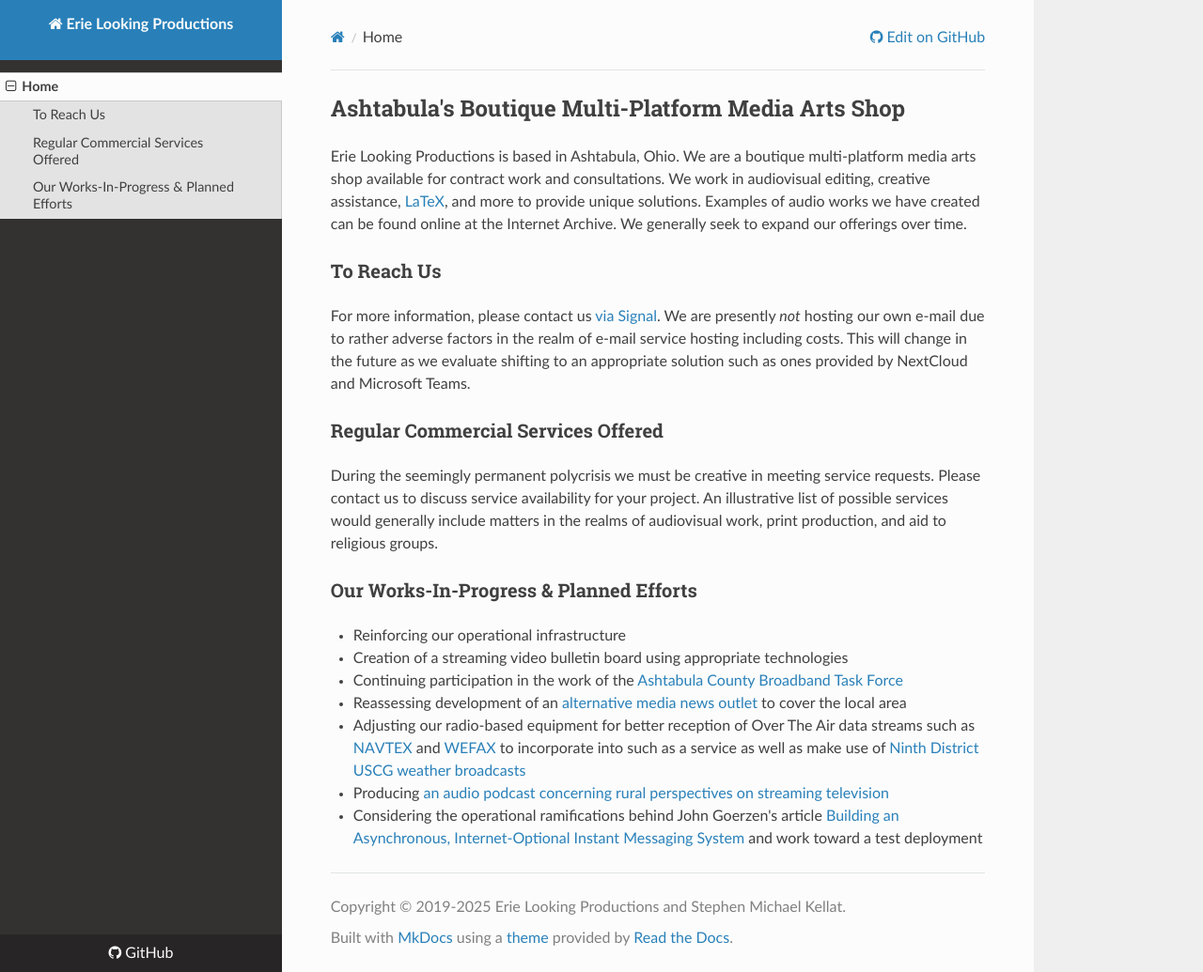
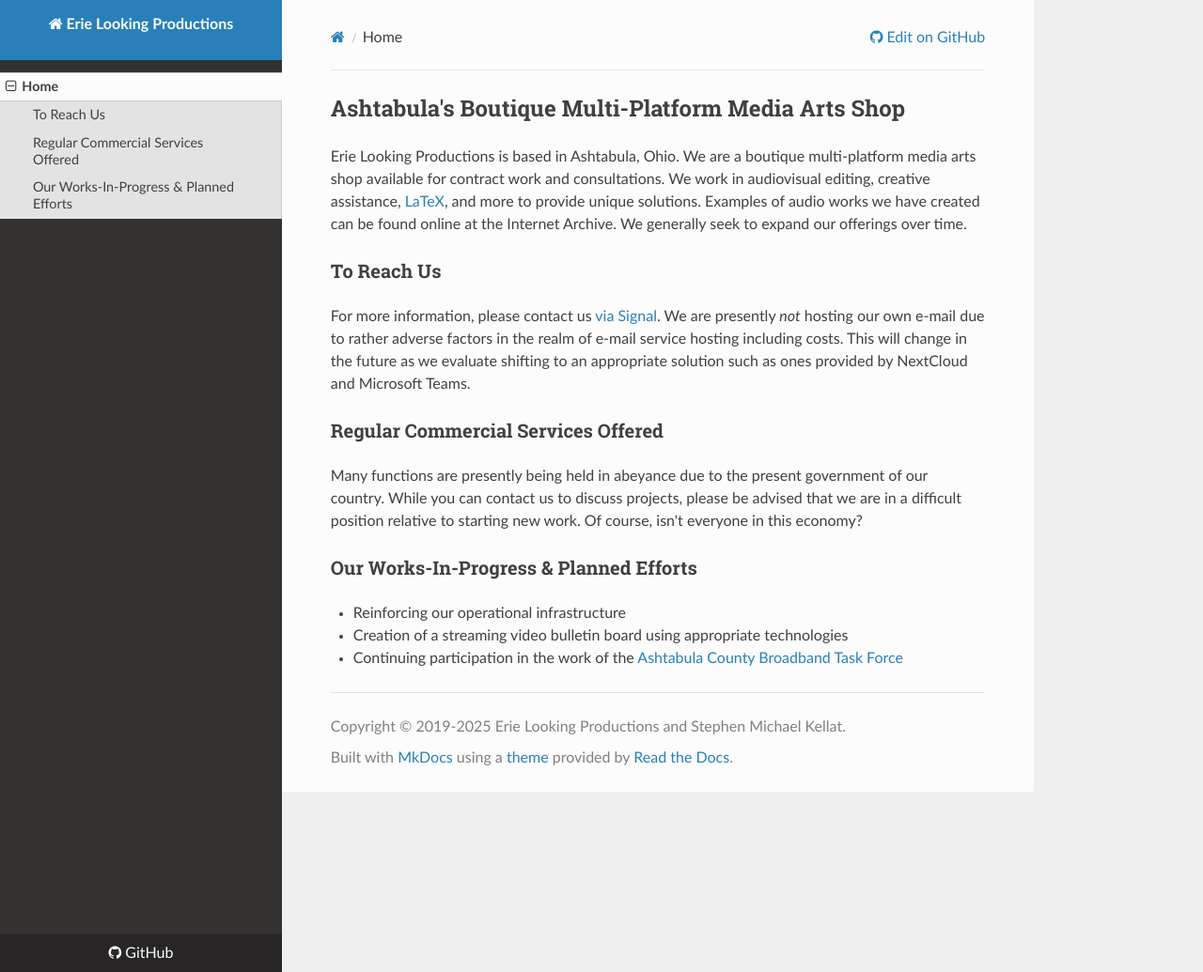
Before and after one commit to skellat/mkdocs-cms, an MkDocs documentation site: the page built from page/index.md, in a window 1280 px wide and 1035 px high. Shown: the whole window at 94% size. Built offline with MkDocs 1.6.1, drawn with Linux system fonts in a browser that asks for light colours; nearby versions of some CDN libraries.

Commit message:
Rebuild to reflect the sad situation
Signed-off-by: Stephen Michael Kellat <1001736+skellat@users.noreply.github.com>

```diff
--- a/page/index.md
+++ b/page/index.md
@@ -8,14 +8,10 @@
 
 ### Regular Commercial Services Offered
 
-During the seemingly permanent polycrisis we must be creative in meeting service requests.  Please contact us to discuss service availability for your project.  An illustrative list of possible services would generally include matters in the realms of audiovisual work, print production, and aid to religious groups.
+Many functions are presently being held in abeyance due to the present government of our country.  While you can contact us to discuss projects, please be advised that we are in a difficult position relative to starting new work.  Of course, isn't everyone in this economy?
 
 ### Our Works-In-Progress & Planned Efforts
 
 * Reinforcing our operational infrastructure
 * Creation of a streaming video bulletin board using appropriate technologies
 * Continuing participation in the work of the [Ashtabula County Broadband Task Force ](https://www.ashtabulacounty.us/767/Broadband-Taskforce)
-* Reassessing development of an [alternative media news outlet](https://en.wikipedia.org/w/index.php?title=Alternative_media&oldid=1186201779) to cover the local area
-* Adjusting our radio-based equipment for better reception of Over The Air data streams such as [NAVTEX](https://en.wikipedia.org/wiki/NAVTEX) and [WEFAX](https://en.wikipedia.org/wiki/Radiofax#Weatherfax) to incorporate into such as a service as well as make use of [Ninth District USCG weather broadcasts](https://www.weather.gov/marine/uscg_broadcasts)
-* Producing [an audio podcast concerning rural perspectives on streaming television](https://69admins.com/)
-* Considering the operational ramifications behind John Goerzen's article [Building an Asynchronous, Internet-Optional Instant Messaging System](https://www.complete.org/building-an-asynchronous-internet-optional-instant-messaging-system/) and work toward a test deployment
```
Also changed, not shown: README.md (+1 -1 lines).
